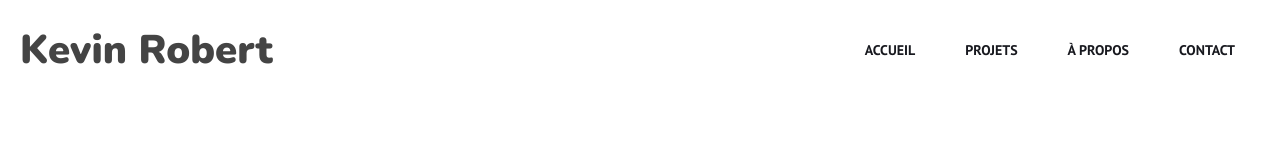
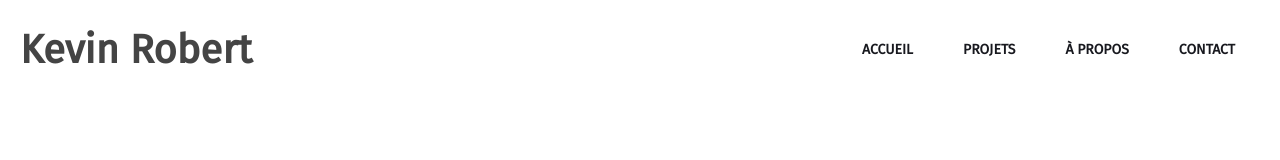
Before and after one commit to KevinRobert1426/krobert_portfolio, a website: page src/_partials/_header.html in a window 1280 px wide. Drawn offline with nearby package versions, Linux system fonts and the light colour scheme; files that its build step writes are made by us from their sources; files whose address does not match are found by name.

Commit message:
Ajout commencement paramètre

```diff
--- a/src/styles/elements/body.scss
+++ b/src/styles/elements/body.scss
@@ -8,9 +8,9 @@ html {
 }
 
 body {
-    background: var(--color-bg-primary);
+    background: var(--color-white);
     color: var(--color-black);
-    font-family: var(--font-secondary);
+    font-family: var(--font-primary);
     font-size: var(--font-size-content);
     line-height: 1.6;
 }
--- a/src/styles/main.scss
+++ b/src/styles/main.scss
@@ -1,6 +1,6 @@
 //FONTS
 // ici sont chargé les fonts
-@import url('https://fonts.googleapis.com/css2?family=Nunito:wght@300;600;900&family=PT+Sans:wght@400;700&display=swap');
+@import url('https://fonts.googleapis.com/css2?family=Fira+Sans:ital,wght@0,400;1,500;1,600;1,700&display=swap');
 // TOOLS
 // mixins et fonctions utilisés globalement dans le SCSS (Sass)
 @import 'tools/cover';
--- a/src/styles/settings/colors.scss
+++ b/src/styles/settings/colors.scss
@@ -5,11 +5,12 @@
 :root {
     // Couleur de base
     --color-white: #fff;
-    --color-black: #212121;
+    --color-black: #000;
 
     // Couleurs du projet
-    --color-primary: #f2545b;
+    --color-primary: #FFC81E;
+    --color-secondary: #3CC9A9;
 
-    --color-bg-primary: var(--color-white);
-    --color-bg-secondary: #3e92cc;
+    --color-bg-primary: #404040;
+    --color-bg-secondary: #BFB8AA;
 }
--- a/src/styles/settings/fonts.scss
+++ b/src/styles/settings/fonts.scss
@@ -3,13 +3,13 @@
    ========================================================================== */
 /// Font family
 :root {
-    --font-primary: 'Nunito', sans-serif;
-    --font-secondary: 'PT Sans', sans-serif;
+    --font-primary: 'Fira Sans', sans-serif;
 
-    --font-size-content: 1.8rem;
+    --font-size-content: 3.2rem;
 
     /// Grosseur des textes
-    --font-size-h1: 10rem;
-    --font-size-h2: 7rem;
-    --font-size-h3: 3.5rem;
+    --font-size-h1: 11.2rem;
+    --font-size-h2: 8.5rem;
+    --font-size-h3: 4.8rem;
+    --font-size-btn: 3.6rem;
 }
```
Also changed, not shown: 1 other file.
